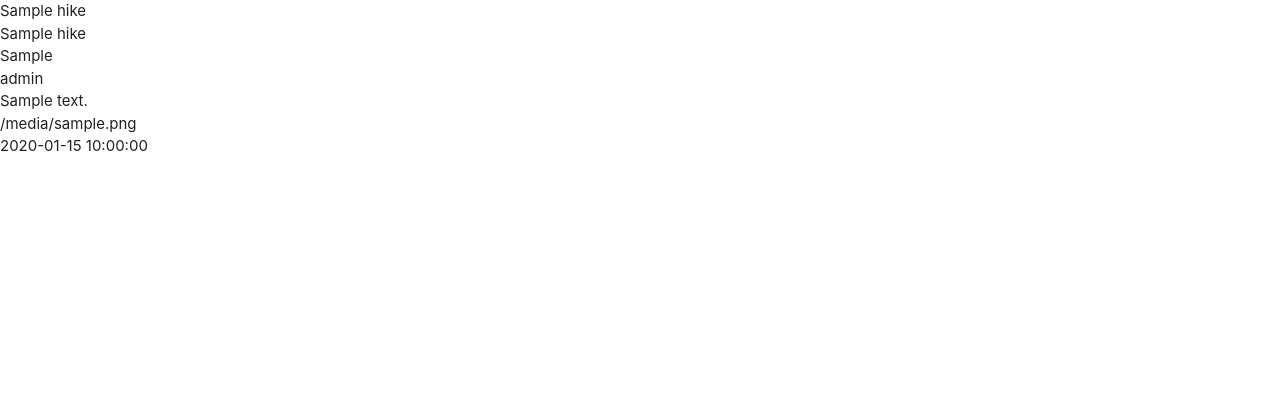
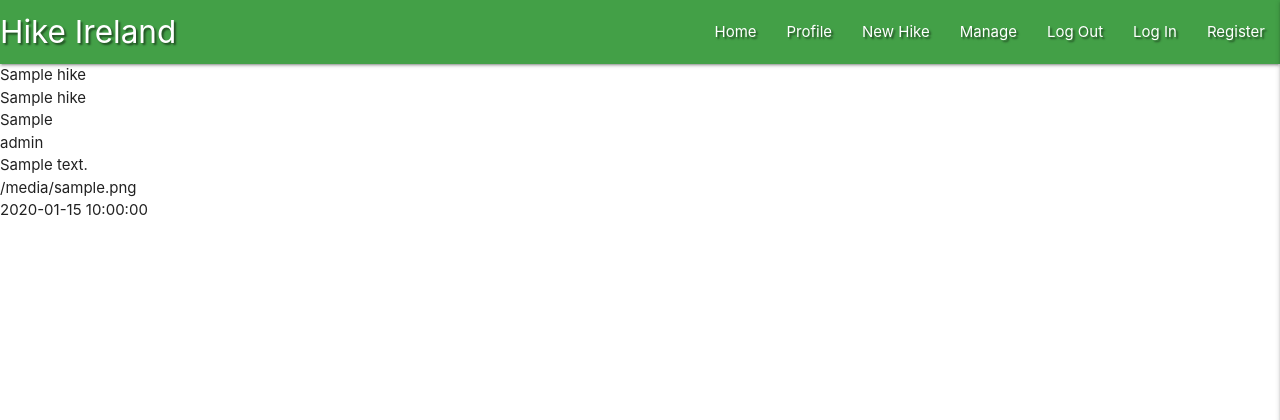
Before and after one commit to MWatty/hike_ireland, a Flask app: page / in a window 1280 px wide. Shown: the top 420 px of the page. Run offline with Flask 2, Linux system fonts and the light colour scheme; a database or web service that is not in the repository returns one stand-in record (values such as "Sample title"); some libraries are stand-ins or nearby versions.

Commit message:
Addded Materialize Navbar nad Sidenav

```diff
--- a/static/css/style.css
+++ b/static/css/style.css
@@ -0,0 +1,4 @@
+
+.text-shadow{
+    text-shadow: 2px 2px 2px rgba(0, 0, 0, 0.5)
+}
--- a/static/js/script.js
+++ b/static/js/script.js
@@ -0,0 +1,3 @@
+$(document).ready(function(){
+    $('.sidenav').sidenav({edge: "right"});
+  });
--- a/templates/base.html
+++ b/templates/base.html
@@ -14,6 +14,35 @@
 </head>
 <body>
 
+<header>
+    <!--main top navbar-->
+    <nav class="nav-extended text-shadow green darken-1">
+        <div class="nav-wrapper">
+            <a href="{{ url_for('get_hikes') }}" class="brand-logo">Hike Ireland</a>
+            <a href="#" data-target="mobile-demo" class="sidenav-trigger right"><i class="fas fa-bars"></i></a>
+            <ul class="right hide-on-med-and-down">
+                <li><a href="{{ url_for('get_hikes') }}">Home</a></li>
+                <li><a href="#">Profile</a></li>
+                <li><a href="#">New Hike</a></li>
+                <li><a href="#">Manage</a></li>
+                <li><a href="#">Log Out</a></li>
+                <li><a href="#">Log In</a></li>
+                <li><a href="#">Register</a></li>
+            </ul>
+        </div>
+    </nav>
+<!--mobile sidenav-->
+    <ul class="sidenav" id="mobile-demo">
+        <li><h4 class="centre-align light-green-text text-darken-4">Hike Ireland</h4></li>
+        <li><a href="{{ url_for('get_hikes') }}">Home</a></li>
+        <li><a href="#">Profile</a></li>
+        <li><a href="#">New Hike</a></li>
+        <li><a href="#">Manage</a></li>
+        <li><a href="#">Log Out</a></li>
+        <li><a href="#">Log In</a></li>
+        <li><a href="#">Register</a></li>
+    </ul>
+</header>
 
     {% block content %}
     {% endblock %}
```
